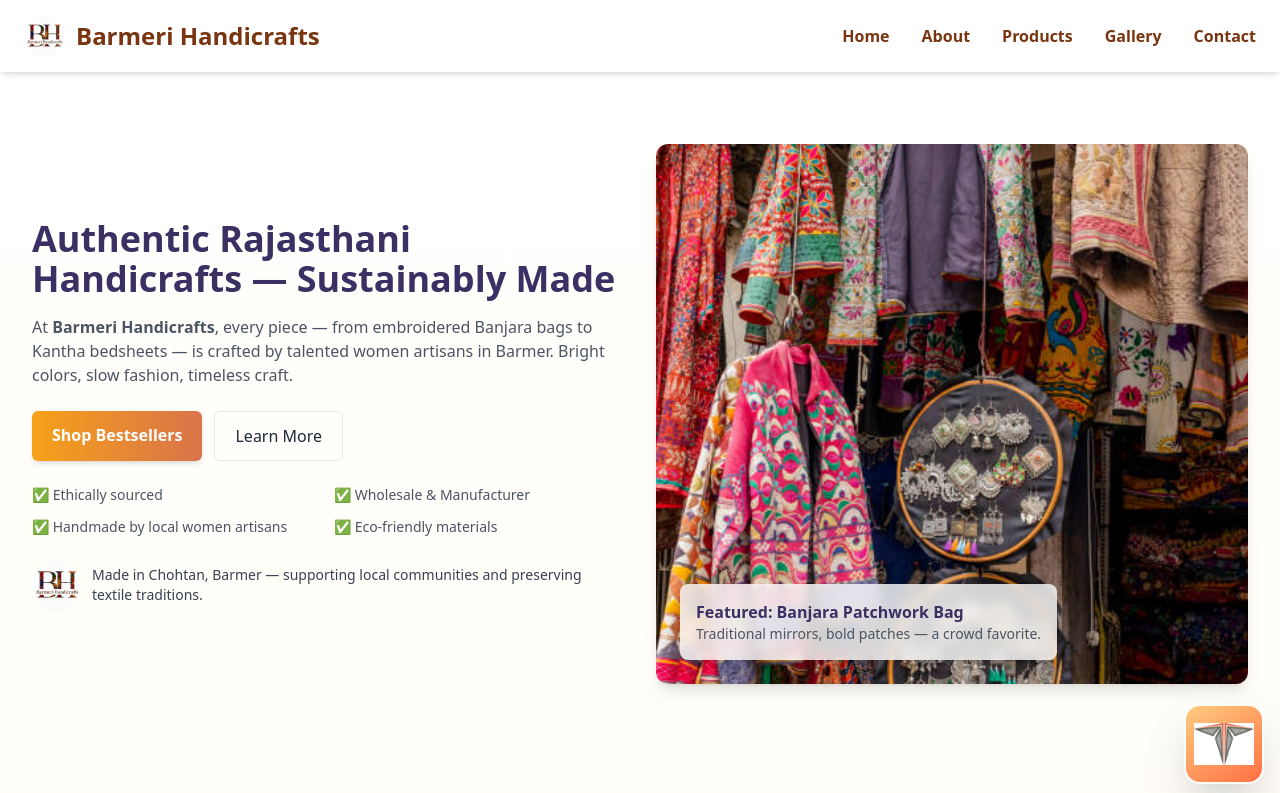
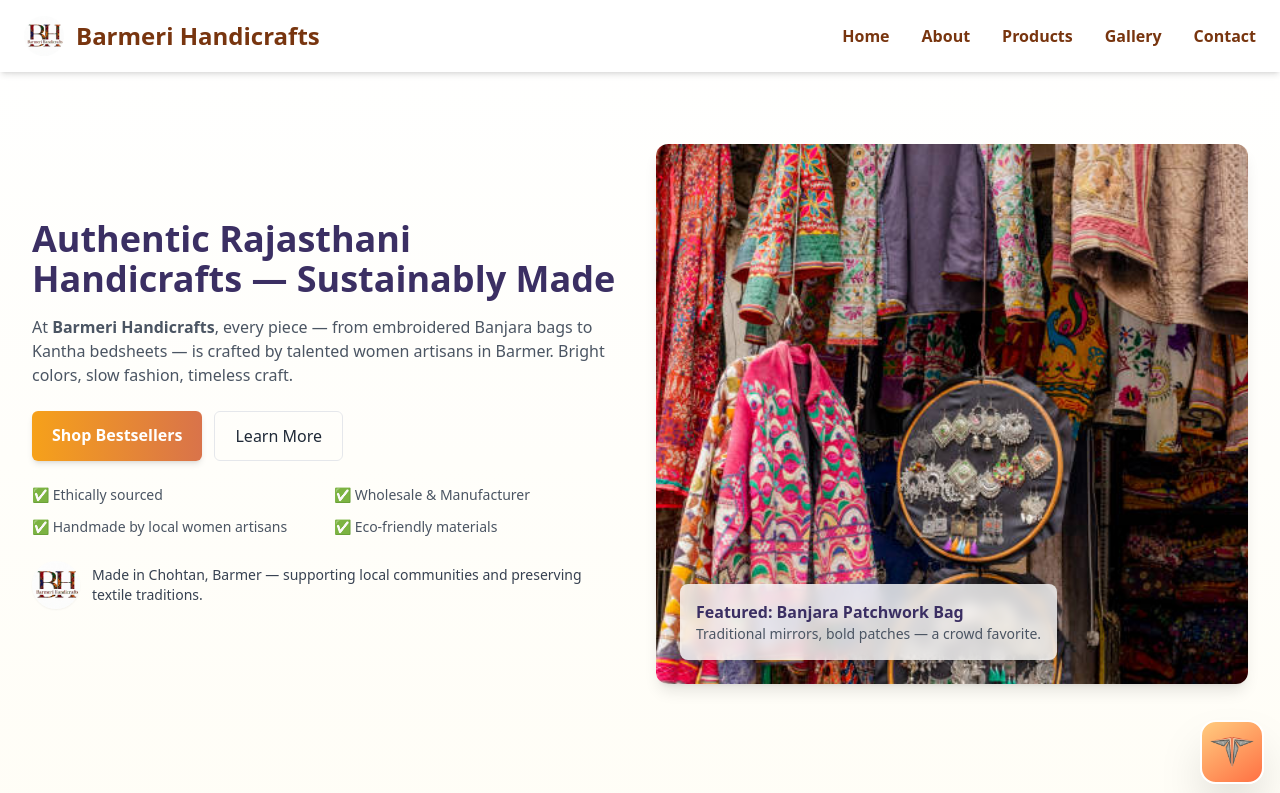
Before and after one commit to abhigna-26/barmeri, a plain HTML site: page index.html in a window 1280 px wide. Shown: the top 793 px of the page. Drawn offline with nearby package versions, Linux system fonts and the light colour scheme.

Commit message:
Add files via upload

```diff
--- a/index.html
+++ b/index.html
@@ -1,15 +1,4 @@
 <!doctype html>
-<!--
-  Barmerihandicrafts - Single-file responsive e-commerce landing page
-  - TailwindCSS CDN for styling and responsiveness
-  - AOS (Animate On Scroll) for scroll animations
-  - Floating Talentronaut icon linking to https://www.talentronaut.in/
-  - Placeholder for attached logo: /assets/logo.png  <-- replace with your attached image
-  - Images used from Unsplash as examples; replace with your product images when ready
-  - Mobile-friendly, interactive product gallery, hero, about, features, contact form
-  - Modern color palette inspired by Rajasthani vibrance: deep-marigold, indigo, warm-terracotta
--->
-
 <html lang="en">
 <head>
   <meta charset="utf-8" />
@@ -17,14 +6,11 @@
   <title>Barmeri Handicrafts — Handmade Rajasthani Textiles & Bags</title>
   <meta name="description" content="Barmeri Handicrafts - Handmade Banjara bags, cushions, kantha bedsheets — ethically made by women artisans of Barmer, Rajasthan." />
 
-  <!-- Tailwind CDN -->
   <script src="https://cdn.tailwindcss.com"></script>
 
-  <!-- AOS for scroll animations -->
   <link href="https://unpkg.com/aos@2.3.1/dist/aos.css" rel="stylesheet">
   <script src="https://unpkg.com/aos@2.3.1/dist/aos.js"></script>
 
-  <!-- Feather icons -->
   <script src="https://cdn.jsdelivr.net/npm/feather-icons/dist/feather.min.js"></script>
 
   <style>
@@ -73,16 +59,13 @@ transform: scale(1.1);
     @media (min-width:1024px){ .hero-img { height: 540px; } }
 </style>
 <body class="antialiased text-gray-800 bg-gradient-to-b from-white via-amber-50 to-white">
-<!-- Navbar -->
 <header class="bg-white shadow-md fixed top-0 left-0 w-full z-50">
   <div class="container mx-auto flex justify-between items-center py-4 px-6">
-    <!-- Logo and Brand -->
     <div class="flex items-center space-x-3">
       <img src="mainlogo.jpeg" alt="Barmeri Handicrafts Logo" class="w-10 h-10 object-contain rounded-full">
       <h1 class="text-2xl font-bold text-amber-900">Barmeri Handicrafts</h1>
     </div>
 
-    <!-- Desktop Menu -->
     <nav class="hidden md:flex space-x-8 text-amber-900 font-semibold">
       <a href="#home" class="hover:text-amber-700 transition">Home</a>
       <a href="#about" class="hover:text-amber-700 transition">About</a>
@@ -91,7 +74,6 @@ transform: scale(1.1);
       <a href="#contact" class="hover:text-amber-700 transition">Contact</a>
     </nav>
 
-    <!-- Hamburger Button -->
     <button id="menu-btn" class="block md:hidden text-amber-900 focus:outline-none">
       <svg xmlns="http://www.w3.org/2000/svg" class="w-8 h-8" fill="none" viewBox="0 0 24 24" stroke="currentColor">
         <path stroke-linecap="round" stroke-linejoin="round" stroke-width="2"
@@ -100,7 +82,6 @@ transform: scale(1.1);
     </button>
   </div>
 
-  <!-- Mobile Menu -->
   <div id="mobile-menu" class="hidden md:hidden bg-amber-50">
     <nav class="flex flex-col items-center space-y-4 py-4 text-amber-900 font-semibold">
       <a href="#home" class="hover:text-amber-700 transition">Home</a>
@@ -112,7 +93,6 @@ transform: scale(1.1);
   </div>
 </header>
 
-  <!-- HERO -->
   <main class="pt-20">
     <section class="max-w-7xl mx-auto px-4 sm:px-6 lg:px-8 py-10 lg:py-16">
       <div class="grid grid-cols-1 lg:grid-cols-12 gap-8 items-center">
@@ -154,7 +134,6 @@ transform: scale(1.1);
       </div>
     </section>
 
-    <!-- PRODUCTS GRID -->
     <section id="products" class="max-w-7xl mx-auto px-4 sm:px-6 lg:px-8 py-8 lg:py-12">
       <div class="flex items-center justify-between">
         <h2 class="text-2xl font-bold" data-aos="fade-up">Popular Products</h2>
@@ -163,7 +142,6 @@ transform: scale(1.1);
 
       <div class="mt-6 grid grid-cols-1 sm:grid-cols-2 lg:grid-cols-3 gap-6">
 
-        <!-- Product Card 1 -->
         <article class="p-4 rounded-xl bg-white shadow-sm" data-aos="zoom-in" data-aos-delay="50">
           <figure class="overflow-hidden rounded-md">
             <img src="bag.png" alt="Banjara bag" class="w-full h-56 object-cover prod-img"/>
@@ -178,7 +156,6 @@ transform: scale(1.1);
           </div>
         </article>
 
-        <!-- Product Card 2 -->
         <article class="p-4 rounded-xl bg-white shadow-sm" data-aos="zoom-in" data-aos-delay="100">
           <figure class="overflow-hidden rounded-md">
             <img src="bedsheet.jpeg" alt="Kantha bedsheet" class="w-full h-56 object-cover prod-img"/>
@@ -193,7 +170,6 @@ transform: scale(1.1);
           </div>
         </article>
 
-        <!-- Product Card 3 -->
         <article class="p-4 rounded-xl bg-white shadow-sm" data-aos="zoom-in" data-aos-delay="150">
           <figure class="overflow-hidden rounded-md">
             <img src="cusion covers.jpg" alt="Cushion covers" class="w-full h-56 object-cover prod-img"/>
@@ -208,7 +184,6 @@ transform: scale(1.1);
           </div>
         </article>
 
-        <!-- More sample products - replicate or replace as needed -->
         <article class="p-4 rounded-xl bg-white shadow-sm" data-aos="zoom-in" data-aos-delay="200">
           <figure class="overflow-hidden rounded-md">
             <img src="toran.webp" alt="toran" class="w-full h-56 object-cover prod-img"/>
@@ -254,7 +229,6 @@ transform: scale(1.1);
       </div>
     </section>
 
-    <!-- ABOUT / STORY -->
     <section id="about" class="bg-gradient-to-r from-amber-50 to-white py-12">
       <div class="max-w-7xl mx-auto px-4 sm:px-6 lg:px-8">
         <div class="grid lg:grid-cols-2 gap-8 items-center">
@@ -286,13 +260,11 @@ transform: scale(1.1);
       </div>
     </section>
 
-   <!-- Gallery Section -->
    <section id="gallery" class="py-20 bg-white" data-aos="fade-up">
   <div class="container mx-auto text-center px-6">
     <h2 class="text-3xl font-bold text-amber-900 mb-10">Gallery</h2>
     <div class="grid grid-cols-1 sm:grid-cols-2 md:grid-cols-3 lg:grid-cols-4 gap-6">
 
-      <!-- Image Card -->
       <div class="relative group overflow-hidden rounded-xl shadow-md">
         <img src="em.jpeg"
              alt="Banjara Art"
@@ -333,13 +305,11 @@ transform: scale(1.1);
         </div>
       </div>
 
-      <!-- Add similar image cards for remaining images -->
       </div>
   </div>
 </section>
 
 
-    <!-- TESTIMONIALS -->
     <section class="bg-white py-12">
       <div class="max-w-4xl mx-auto px-4 sm:px-6 lg:px-8 text-center">
         <h3 class="text-2xl font-bold" data-aos="fade-up">What buyers say</h3>
@@ -362,7 +332,6 @@ transform: scale(1.1);
       </div>
     </section>
 
-    <!-- CONTACT FORM -->
     <section id="contact" class="max-w-4xl mx-auto px-4 sm:px-6 lg:px-8 py-12">
       <h3 class="text-2xl font-bold" data-aos="fade-up">Contact & Wholesale Enquiry</h3>
       <p class="text-sm text-gray-600 mt-2">Send us details of your requirement (product, quantity, timeline) and we'll get back with a quote.</p>
@@ -384,7 +353,6 @@ transform: scale(1.1);
       </form>
     </section>
 
-    <!-- QUICK VIEW MODAL -->
     <div id="quickModal" class="fixed inset-0 bg-black/40 hidden items-center justify-center z-50">
       <div class="bg-white rounded-xl w-11/12 md:w-3/4 lg:w-1/2 p-6 shadow-lg">
         <div class="flex justify-between items-start">
@@ -407,11 +375,9 @@ transform: scale(1.1);
 
   </main>
 
-<!-- FLOATING TALENTRONAUT ICON -->
 <a href="https://www.talentronaut.in/" target="_blank" rel="noopener" class="fixed right-4 bottom-4 z-50" aria-label="Talentronaut" title="Visit Talentronaut">
-  <div class="w-20 h-20 rounded-2xl flex items-center justify-center shadow-2xl border-2 border-white talent-icon overflow-hidden transform transition duration-300 hover:scale-110" style="background:linear-gradient(145deg, #ffcc80, #ff7043);">
-    <!-- Talentronaut Image Logo -->
-    <img src="logo.jpg" alt="Talentronaut Logo" class="w-full h-full object-contain p-2" />
+  <div class="w-16 h-16 rounded-2xl flex items-center justify-center shadow-2xl border-2 border-white talent-icon overflow-hidden transform transition duration-300 hover:scale-110" style="background:linear-gradient(145deg, #ffcc80, #ff7043);">
+    <img src="logo (1).png" alt="Talentronaut Logo" class="w-full h-full object-contain p-2" />
   </div>
 </a>
 <script>
@@ -428,7 +394,6 @@ transform: scale(1.1);
 </body>
 </html>
 
-  <!-- FOOTER -->
   <footer class="mt-12 border-t bg-white py-8">
     <div class="max-w-7xl mx-auto px-4 sm:px-6 lg:px-8">
       <div class="grid md:grid-cols-3 gap-8">
@@ -475,7 +440,6 @@ transform: scale(1.1);
     </div>
   </footer>
 
-  <!-- SCRIPTS -->
   <script>
     // Init AOS
     AOS.init({ duration: 800, once: true });
@@ -484,7 +448,7 @@ transform: scale(1.1);
     feather.replace();
 
     // Mobile menu toggle
-    const mobileBtn = document.getElementById('mobileBtn');
+    const mobileBtn = document.getElementById('menuBtn');
     const mobileNav = document.getElementById('mobileNav');
     mobileBtn.addEventListener('click', ()=> mobileNav.classList.toggle('hidden'));
 
```
Lines whose indentation alone changed are shown as unchanged.
